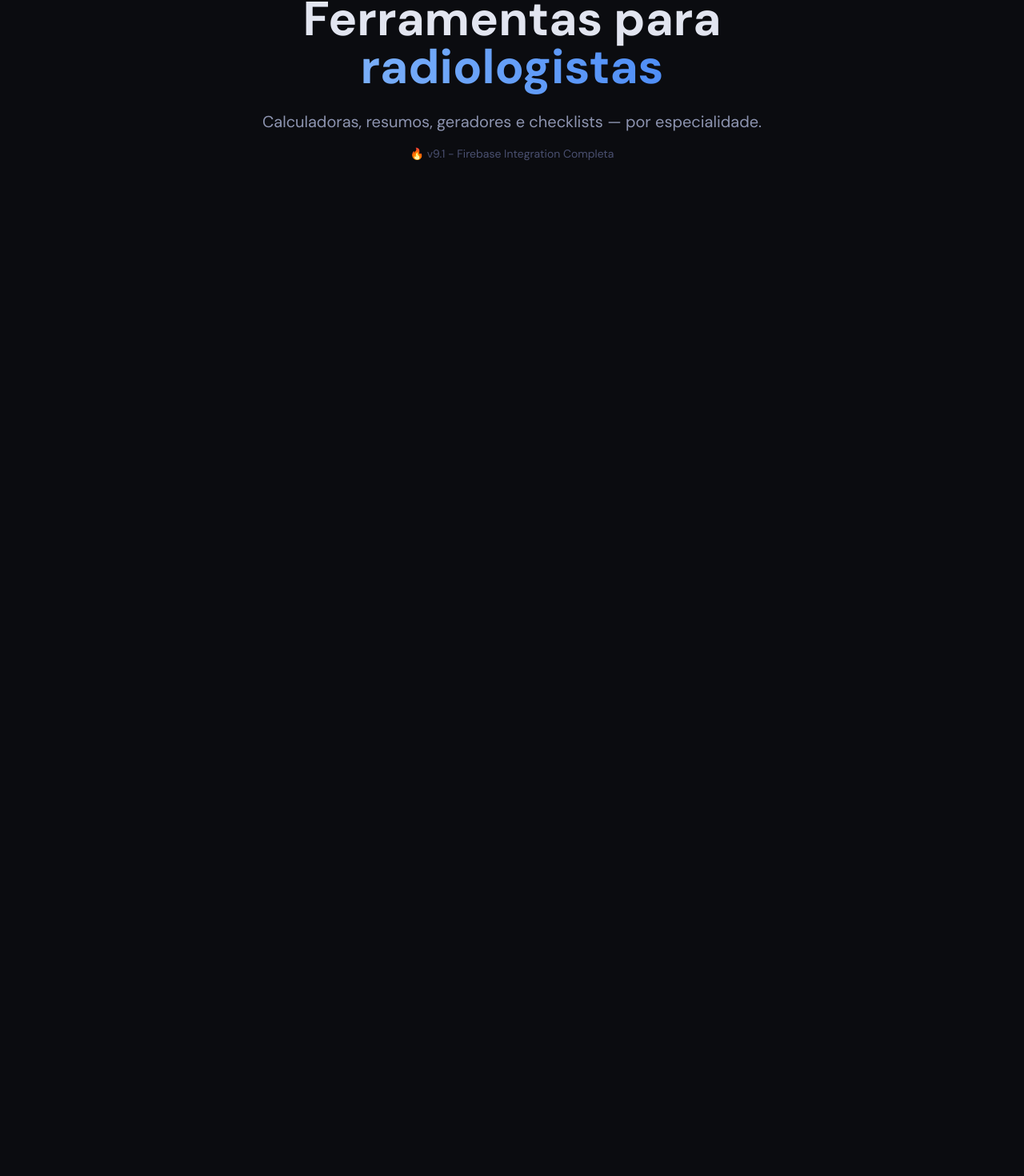
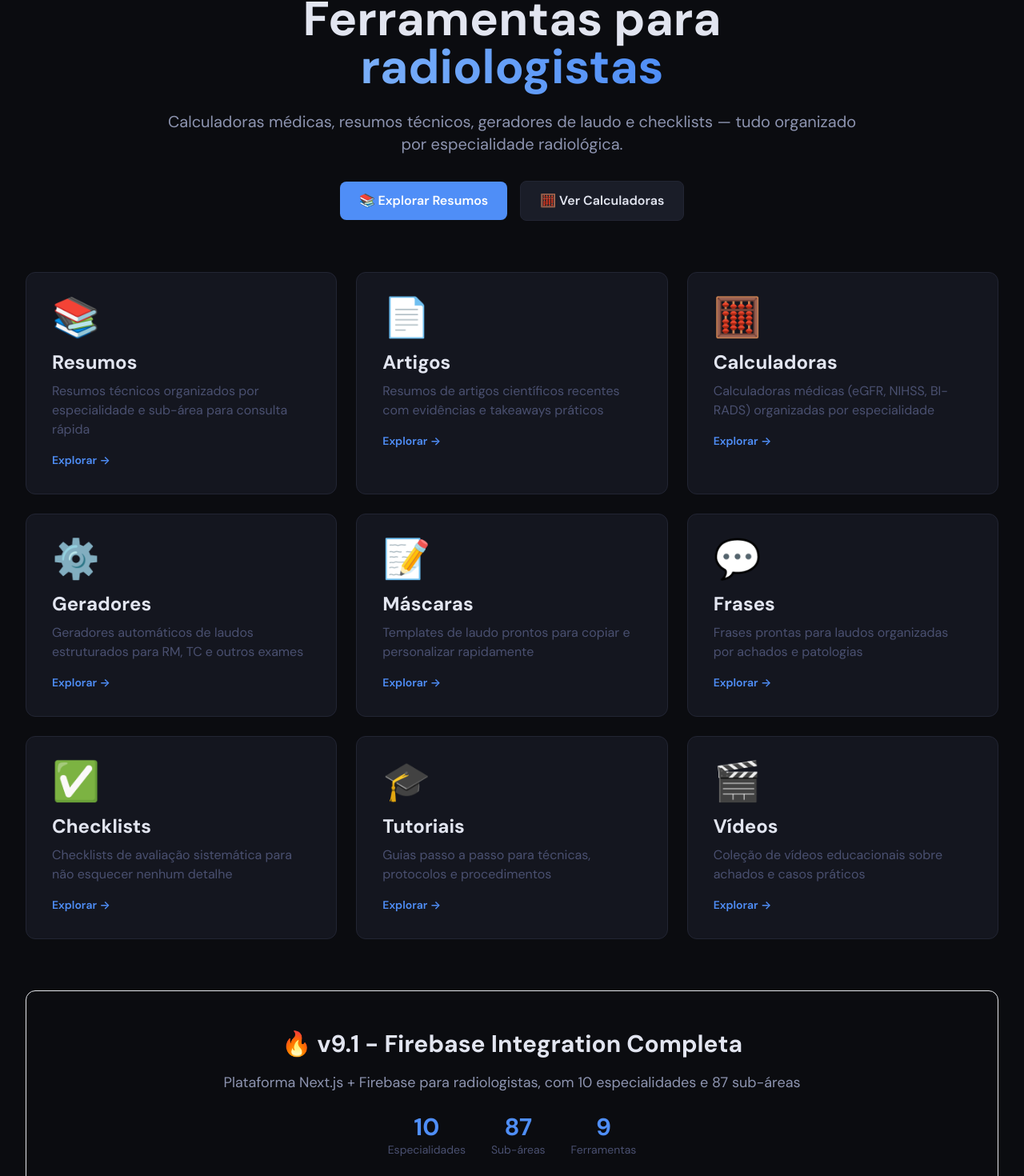
Before and after one commit to alandinizhummel-lgtm/radiohub-nextjs, a Next.js app: page / in a window 1280 px wide. Shown: the part 118-1588 px from the top of the page at 80% size. Before the commit the page ends 800 px from the top, so only its background shows below. Built offline with nearby package versions, Linux system fonts and the light colour scheme.

Commit message:
Update page.tsx

```diff
--- a/app/page.tsx
+++ b/app/page.tsx
@@ -292,12 +292,138 @@ export default function Home() {
                 <h1 className="text-6xl font-bold mb-6 text-text">
                   Ferramentas para <span className="bg-gradient-to-r from-accent2 to-accent bg-clip-text text-transparent">radiologistas</span>
                 </h1>
-                <p className="text-xl text-text2 mb-4">
-                  Calculadoras, resumos, geradores e checklists — por especialidade.
+                <p className="text-xl text-text2 mb-8">
+                  Calculadoras médicas, resumos técnicos, geradores de laudo e checklists — tudo organizado por especialidade radiológica.
                 </p>
-                <p className="text-sm text-text3">
+                <div className="flex items-center justify-center gap-4">
+                  <button
+                    onClick={() => setCurrentSection('resumos')}
+                    className="px-6 py-3 bg-accent text-white rounded-lg hover:bg-accent2 transition-all font-semibold"
+                  >
+                    📚 Explorar Resumos
+                  </button>
+                  <button
+                    onClick={() => setCurrentSection('calculadoras')}
+                    className="px-6 py-3 bg-surface2 text-text border border-border rounded-lg hover:border-accent/50 transition-all font-semibold"
+                  >
+                    🧮 Ver Calculadoras
+                  </button>
+                </div>
+              </div>
+
+              <div className="grid grid-cols-1 md:grid-cols-2 lg:grid-cols-3 gap-6 mb-16">
+                <div
+                  onClick={() => setCurrentSection('resumos')}
+                  className="bg-surface border border-border rounded-xl p-8 hover:border-accent/50 hover:shadow-lg transition-all cursor-pointer group"
+                >
+                  <div className="text-5xl mb-4">📚</div>
+                  <h3 className="text-2xl font-bold mb-2 text-text group-hover:text-accent transition-colors">Resumos</h3>
+                  <p className="text-text3 mb-4">Resumos técnicos organizados por especialidade e sub-área para consulta rápida</p>
+                  <div className="text-accent font-semibold text-sm">Explorar →</div>
+                </div>
+
+                <div
+                  onClick={() => setCurrentSection('artigos')}
+                  className="bg-surface border border-border rounded-xl p-8 hover:border-accent/50 hover:shadow-lg transition-all cursor-pointer group"
+                >
+                  <div className="text-5xl mb-4">📄</div>
+                  <h3 className="text-2xl font-bold mb-2 text-text group-hover:text-accent transition-colors">Artigos</h3>
+                  <p className="text-text3 mb-4">Resumos de artigos científicos recentes com evidências e takeaways práticos</p>
+                  <div className="text-accent font-semibold text-sm">Explorar →</div>
+                </div>
+
+                <div
+                  onClick={() => setCurrentSection('calculadoras')}
+                  className="bg-surface border border-border rounded-xl p-8 hover:border-accent/50 hover:shadow-lg transition-all cursor-pointer group"
+                >
+                  <div className="text-5xl mb-4">🧮</div>
+                  <h3 className="text-2xl font-bold mb-2 text-text group-hover:text-accent transition-colors">Calculadoras</h3>
+                  <p className="text-text3 mb-4">Calculadoras médicas (eGFR, NIHSS, BI-RADS) organizadas por especialidade</p>
+                  <div className="text-accent font-semibold text-sm">Explorar →</div>
+                </div>
+
+                <div
+                  onClick={() => setCurrentSection('geradores')}
+                  className="bg-surface border border-border rounded-xl p-8 hover:border-accent/50 hover:shadow-lg transition-all cursor-pointer group"
+                >
+                  <div className="text-5xl mb-4">⚙️</div>
+                  <h3 className="text-2xl font-bold mb-2 text-text group-hover:text-accent transition-colors">Geradores</h3>
+                  <p className="text-text3 mb-4">Geradores automáticos de laudos estruturados para RM, TC e outros exames</p>
+                  <div className="text-accent font-semibold text-sm">Explorar →</div>
+                </div>
+
+                <div
+                  onClick={() => setCurrentSection('mascaras')}
+                  className="bg-surface border border-border rounded-xl p-8 hover:border-accent/50 hover:shadow-lg transition-all cursor-pointer group"
+                >
+                  <div className="text-5xl mb-4">📝</div>
+                  <h3 className="text-2xl font-bold mb-2 text-text group-hover:text-accent transition-colors">Máscaras</h3>
+                  <p className="text-text3 mb-4">Templates de laudo prontos para copiar e personalizar rapidamente</p>
+                  <div className="text-accent font-semibold text-sm">Explorar →</div>
+                </div>
+
+                <div
+                  onClick={() => setCurrentSection('frases')}
+                  className="bg-surface border border-border rounded-xl p-8 hover:border-accent/50 hover:shadow-lg transition-all cursor-pointer group"
+                >
+                  <div className="text-5xl mb-4">💬</div>
+                  <h3 className="text-2xl font-bold mb-2 text-text group-hover:text-accent transition-colors">Frases</h3>
+                  <p className="text-text3 mb-4">Frases prontas para laudos organizadas por achados e patologias</p>
+                  <div className="text-accent font-semibold text-sm">Explorar →</div>
+                </div>
+
+                <div
+                  onClick={() => setCurrentSection('checklists')}
+                  className="bg-surface border border-border rounded-xl p-8 hover:border-accent/50 hover:shadow-lg transition-all cursor-pointer group"
+                >
+                  <div className="text-5xl mb-4">✅</div>
+                  <h3 className="text-2xl font-bold mb-2 text-text group-hover:text-accent transition-colors">Checklists</h3>
+                  <p className="text-text3 mb-4">Checklists de avaliação sistemática para não esquecer nenhum detalhe</p>
+                  <div className="text-accent font-semibold text-sm">Explorar →</div>
+                </div>
+
+                <div
+                  onClick={() => setCurrentSection('tutoriais')}
+                  className="bg-surface border border-border rounded-xl p-8 hover:border-accent/50 hover:shadow-lg transition-all cursor-pointer group"
+                >
+                  <div className="text-5xl mb-4">🎓</div>
+                  <h3 className="text-2xl font-bold mb-2 text-text group-hover:text-accent transition-colors">Tutoriais</h3>
+                  <p className="text-text3 mb-4">Guias passo a passo para técnicas, protocolos e procedimentos</p>
+                  <div className="text-accent font-semibold text-sm">Explorar →</div>
+                </div>
+
+                <div
+                  onClick={() => setCurrentSection('videos')}
+                  className="bg-surface border border-border rounded-xl p-8 hover:border-accent/50 hover:shadow-lg transition-all cursor-pointer group"
+                >
+                  <div className="text-5xl mb-4">🎬</div>
+                  <h3 className="text-2xl font-bold mb-2 text-text group-hover:text-accent transition-colors">Vídeos</h3>
+                  <p className="text-text3 mb-4">Coleção de vídeos educacionais sobre achados e casos práticos</p>
+                  <div className="text-accent font-semibold text-sm">Explorar →</div>
+                </div>
+              </div>
+
+              <div className="bg-gradient-to-r from-accent/10 to-accent2/10 border border-accent/30 rounded-xl p-12 text-center">
+                <h2 className="text-3xl font-bold mb-4 text-text">
                   🔥 v9.1 - Firebase Integration Completa
+                </h2>
+                <p className="text-text2 text-lg mb-6">
+                  Plataforma Next.js + Firebase para radiologistas, com 10 especialidades e 87 sub-áreas
                 </p>
+                <div className="flex items-center justify-center gap-8 text-text3">
+                  <div>
+                    <div className="text-3xl font-bold text-accent">10</div>
+                    <div className="text-sm">Especialidades</div>
+                  </div>
+                  <div>
+                    <div className="text-3xl font-bold text-accent">87</div>
+                    <div className="text-sm">Sub-áreas</div>
+                  </div>
+                  <div>
+                    <div className="text-3xl font-bold text-accent">9</div>
+                    <div className="text-sm">Ferramentas</div>
+                  </div>
+                </div>
               </div>
             </div>
           )}
```
